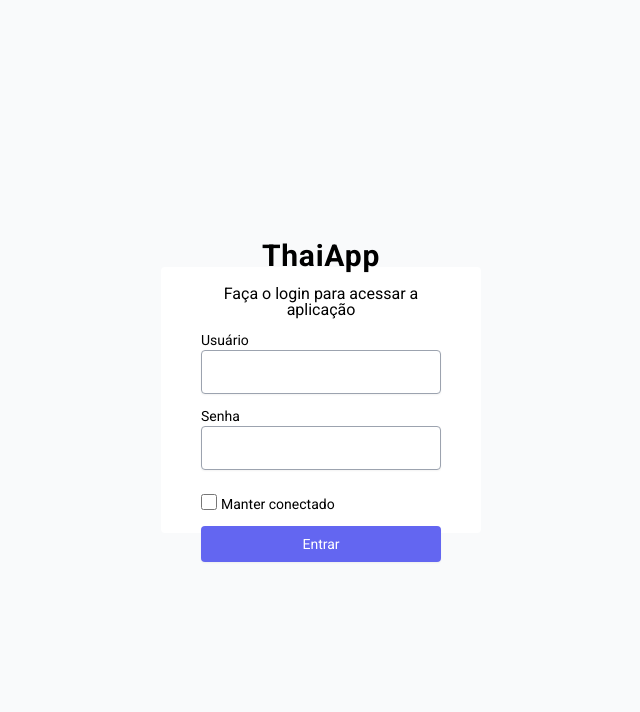
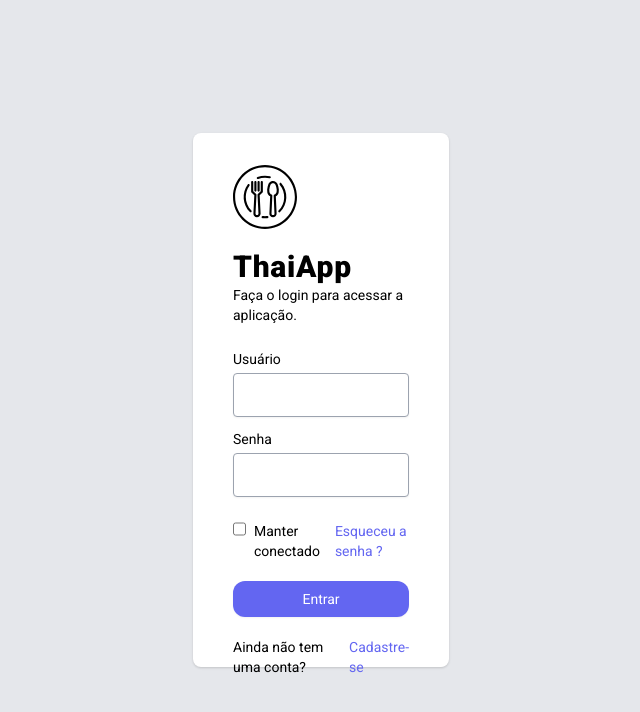
Before and after one commit to jmarc00s/food-app, a Vue app: page / in a window 1280 px wide. Shown: the top 712 px of the page, without its empty margins (319-959 px from the left). Built offline with nearby package versions, Linux system fonts and the light colour scheme.

Commit message:
Melhorando o componente de login

```diff
--- a/src/App.vue
+++ b/src/App.vue
@@ -18,6 +18,6 @@ export default {
 <style scoped>
 #main {
   height: 100vh;
-  @apply flex flex-col bg-gray-50 p-0 m-0
+  @apply flex flex-col bg-gray-200 p-0 m-0
 }
 </style>
--- a/src/components/JButton.vue
+++ b/src/components/JButton.vue
@@ -20,7 +20,7 @@ export default {
 
 <style scoped>
 .btn {
-    @apply p-2 bg-indigo-500 text-white text-sm rounded shadow-sm cursor-pointer w-full outline-none
+    @apply p-2 bg-indigo-500 text-white text-sm rounded-xl shadow-sm cursor-pointer w-full outline-none
 }
 .btn:hover {
     @apply bg-indigo-600
--- a/src/components/JCheckbox.vue
+++ b/src/components/JCheckbox.vue
@@ -1,5 +1,5 @@
 <template>
-  <div class="flex">
+  <div class="flex justify-center">
       <input
         class="input"
         :value="modelValue"
@@ -35,10 +35,10 @@ export default {
 <style scoped>
 
 .input{
-    @apply text-lg w-4 h-4
+    @apply text-lg w-4 h-4 text-indigo-500
 }
 .label {
-    @apply text-sm pl-1
+    @apply text-sm pl-2
 }
 
 </style>
--- a/src/components/JInput.vue
+++ b/src/components/JInput.vue
@@ -2,6 +2,7 @@
   <div class="grid">
     <label class="label" :for="id">{{label}}</label>
     <input
+      autocomplete="off"
       :id="id"
       class="input"
       :value="modelValue"
@@ -28,7 +29,11 @@ export default {
       required: true,
     },
     placeholder: [String],
-    modelValue: [String]
+    modelValue: [String],
+    required: {
+      type: Boolean,
+      default: false
+    }
   },
   data() {
     return {
@@ -53,12 +58,12 @@ export default {
 
 <style scoped>
 .label {
-  @apply text-sm p-0
+  @apply text-sm p-0 pb-1
 }
 .input{
   @apply block w-full shadow-sm sm:text-sm rounded h-11 p-4 outline-none border-solid border border-gray-400
 }
 .input:focus{
-  @apply border-purple-400
+  @apply border-indigo-500
 }
 </style>
--- a/src/views/Login.vue
+++ b/src/views/Login.vue
@@ -2,16 +2,23 @@
   <div class="login">
     <div class="form">
       <div class="form__header">
+        <img class="form__icon" src="../assets/dish.svg" alt="dish">
         <h2 class="brand">ThaiApp</h2>
-        <h4>Faça o login para acessar a aplicação</h4>
+        <h4 class="text-sm">Faça o login para acessar a aplicação.</h4>
       </div>
-
-      <j-input class="form__user" id="form-user" v-model="form.user" type="text" label="Usuário"  />
-      <j-input class="form__password" id="form-password" v-model="form.password" type="password" label="Senha"/>
-      <div class="form__options">
-        <j-checkbox label="Manter conectado" id="manter-conectado" v-model="form.keepLoggedIn" />
+      <div class="form__body">
+        <j-input class="form__user" id="form-user" v-model="form.user" type="text" label="Usuário"  />
+        <j-input class="form__password" id="form-password" v-model="form.password" type="password" label="Senha"/>
+        <div class="form__options">
+          <j-checkbox label="Manter conectado" id="manter-conectado" v-model="form.keepLoggedIn" />
+          <router-link to="/" class="form__link">Esqueceu a senha ?</router-link>
+        </div>
+        <j-button class="form__button" title="Entrar" v-on:onClick="logIn(form)"/>
+        <div class="form__signUp">
+          <p>Ainda não tem uma conta?</p>
+          <router-link to="/sign-up" href="#" class="form__link">Cadastre-se</router-link>
+        </div>
       </div>
-      <j-button class="form__button" title="Entrar" v-on:onClick="logIn(form)"/>
     </div>
   </div>
 </template>
@@ -39,7 +46,7 @@ export default {
     logIn(form){
       if(!this._validateLoginForm(form)) return;
 
-      const pLogin = http.get(`users?login=${form.login}&password=${md5(form.password)}`);
+      const pLogin = http.get(`users?login=${form.user}&password=${md5(form.password)}`);
       pLogin.then(res => {
         if(res.data.length) {
           this.$store.dispatch('logIn', res.data[0]);
@@ -55,7 +62,7 @@ export default {
         window.alert("É necessário informar dados para login.");
         return false;
       }
-      if(!form.login){
+      if(!form.user){
         window.alert("Login não informado.");
         return false;
       }
@@ -72,17 +79,19 @@ export default {
 </script>
 
 <style scoped>
-
-.form__header {
-  @apply text-center;
-}
-
 .brand {
-  @apply text-center text-3xl font-bold tracking-wide pb-3
+  @apply text-3xl font-extrabold tracking-wide
 }
 
 .form {
-  @apply flex flex-col justify-center bg-white py-5 px-10 rounded w-full h-1/3
+  @apply flex flex-col bg-white pt-8 px-10 rounded-lg w-full md:h-2/3 sm:h-full shadow
+}
+.form__icon {
+  @apply w-16 pb-5
+}
+
+.form__body {
+  @apply mt-3
 }
 
 .form__user {
@@ -94,15 +103,27 @@ export default {
 }
 
 .form__options {
-  @apply flex justify-between py-3
+  @apply flex justify-between my-3
 }
 
 .form__button {
+  @apply mt-5
+}
 
+.form__signUp {
+  @apply flex justify-center mt-5 text-sm
+}
+
+.form__link {
+  @apply text-indigo-500 ml-3 text-sm
+}
+
+.form__link:hover {
+  @apply underline
 }
 
 .login {
-  @apply  flex flex-col justify-center items-center mx-auto rounded self-center gap-5 h-full sm:w-52 md:w-1/4
+  @apply flex flex-col justify-center items-center mx-auto rounded-lg self-center gap-5 h-full sm:w-full md:w-1/5
 }
 
 </style>
```
Also changed, not shown: src/assets/dish.svg (added).
